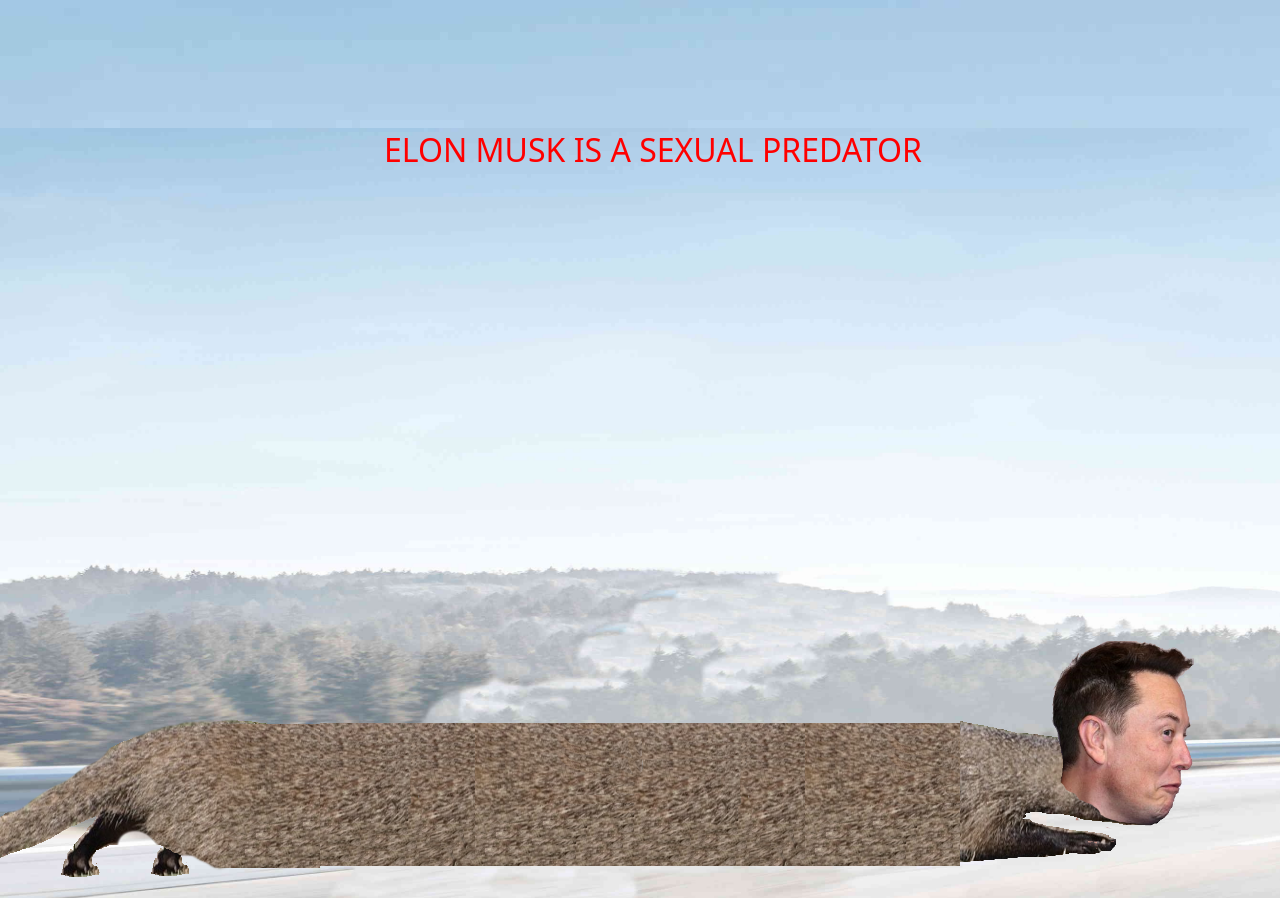
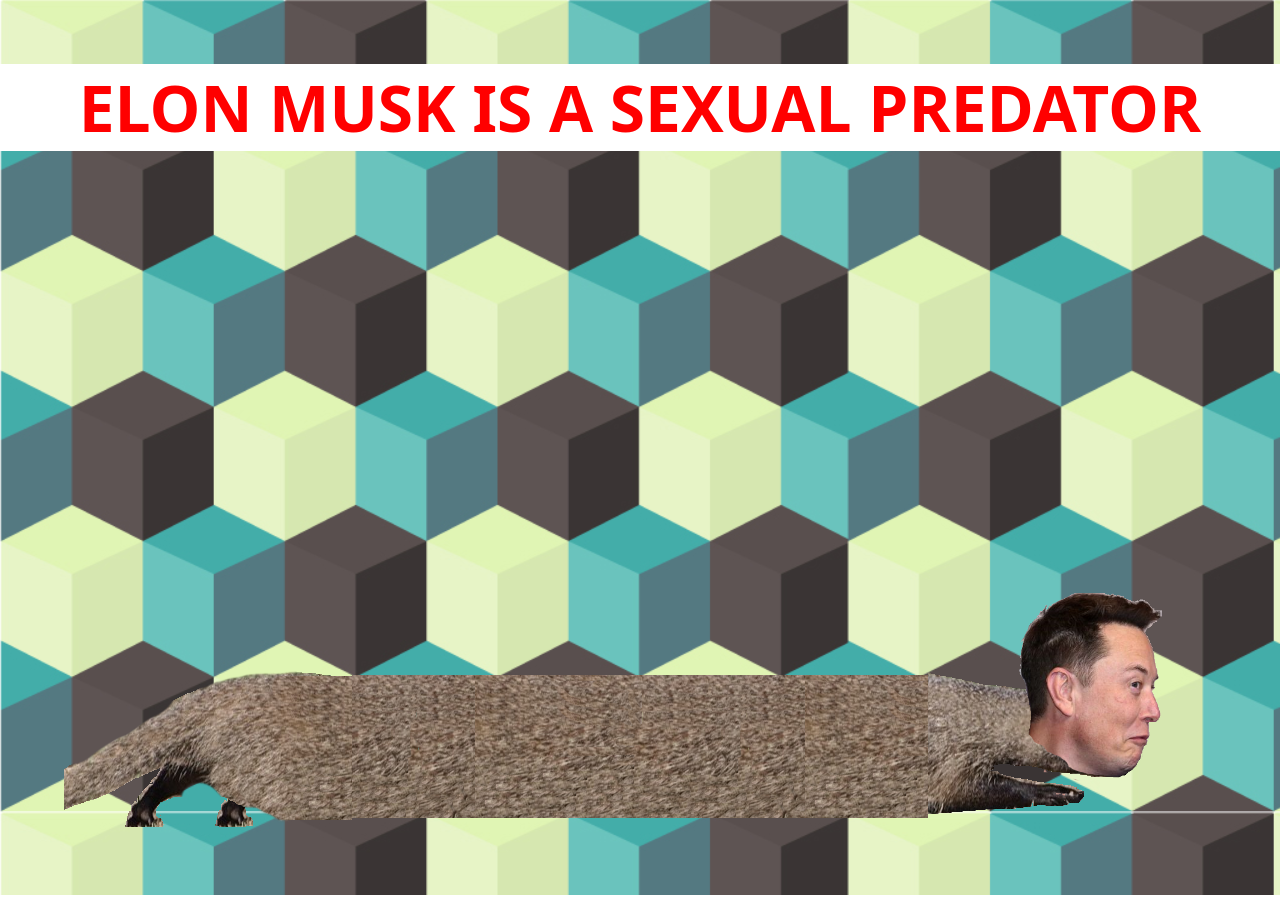
Before and after one commit to patricksaw/elongatedmuskrat, a website: page musk/index.html in a window 1280 px wide. Shown: the top 898 px of the page. Drawn offline with Linux system fonts and the light colour scheme.

Commit message:
Design updates

```diff
--- a/musk/index.html
+++ b/musk/index.html
@@ -12,29 +12,57 @@
 		gtag('config', 'G-NSQCNV4GKX');
 	</script>
 	<style>
-		body,
-		html{
-			width: 100%;
-			height: 100%;
-			background-image: url("muskrat-bg.jpg");
-			background-repeat: no-repeat;
+		body {
+			min-width: 95vh;
+			height: 85vh;
+			background-image: url("avocado.jpeg");
+			background-size: 100% auto;
+			background-repeat: cover;
 			margin: 0;
 		}
-		.container{
+
+		.blink_me {
+			animation: blinker 1s linear infinite;
+		}
+
+		@keyframes blinker {
+			20% {
+				opacity: 0;
+			}
+		}
+
+		.container {
 			width: 100%;
-			height: 100%;
+			height: 85vh;
+			text-align: center;
+			position: relative;
 		}
-		.predator{
+
+		.muskrat {
+			width: 90%;
+			height: 55%;
+			position: absolute;
+			bottom: 10%;
+			left: 5%;
+		}
+
+		.predator {
 			width: 100%;
 			height: 20%;
 		}
-		.txt{
-			margin-left: 30%;
-			margin-top: 10%;
+
+		.txt {
+			text-align: center;
 			color: red;
 			font-family: system-ui;
-			font-size: 2em;
+			font-size: 4em;
+			font-weight: bolder;
+			background: white;
 		}
+
+		/* .elon-musk-is-a-sexual-predator{
+
+		} */
 
 		/*
 .container {
@@ -43,9 +71,7 @@
 
 
 		@media only screen and (max-width: 750px) {
-			body {
-				background-size: 750px;
-			}
+
 
 			.butt {
 				height: 100%;
@@ -56,9 +82,6 @@
 		}
 
 		@media only screen and (max-width: 1375px) {
-			body {
-				background-size: 1375px;
-			}
 
 			.butt {
 				width: 25%;
@@ -93,9 +116,6 @@
 
 		/* Extra large devices (large laptops and desktops, 1200px and up) */
 		@media only screen and (min-width: 1375px) {
-			body {
-				background-size: 1540px;
-			}
 
 			.butt {
 				width: 25%;
@@ -126,25 +146,21 @@
 				background-repeat: no-repeat;
 			}
 		}
-
-
-		.toppane {
-			width: 100%;
-			height: 100px;
-			border-collapse: collapse;
-			background-color: #4da6ff;
-		}
 	</style>
 </head>
 
 <body>
-	<div class="predator">
-		<p class="txt">ELON MUSK IS A SEXUAL PREDATOR</p>
-	</div>
-	<div class="container">
-		<div class="butt"></div>
-		<div class="middle"></div>
-		<div class="face"></div>
+	<div class="elon-musk-is-a-sexual-predator">
+		<div class="predator txt">
+			<p class="blink_me">ELON MUSK IS A SEXUAL PREDATOR</p>
+		</div>
+		<div class="container">
+			<div class="muskrat">
+				<div class="butt"></div>
+				<div class="middle"></div>
+				<div class="face"></div>
+			</div>
+		</div>
 	</div>
 
 </body>
```
Also changed, not shown: musk/avocado.jpeg (added), musk/forest.jpeg (added).
